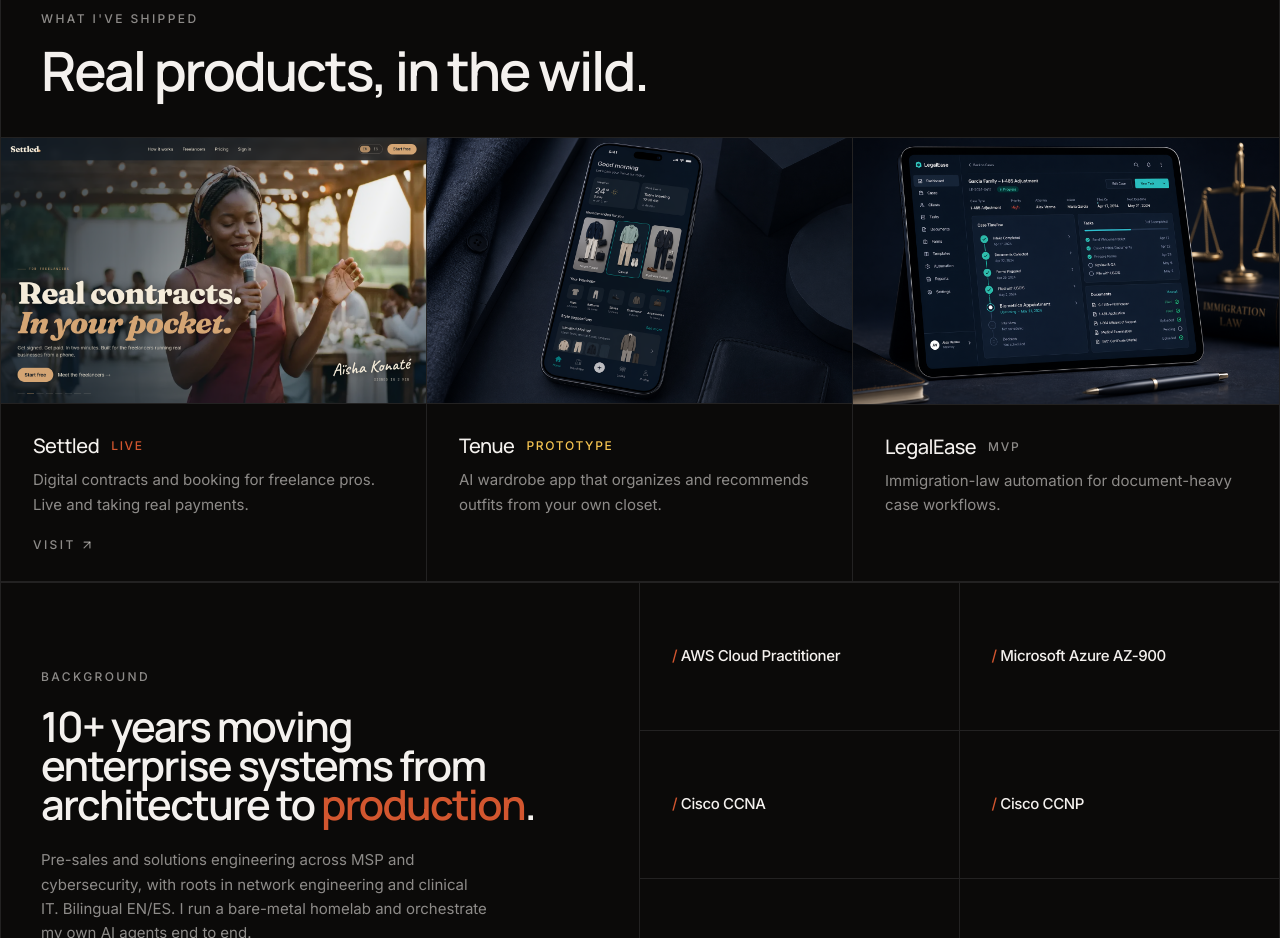
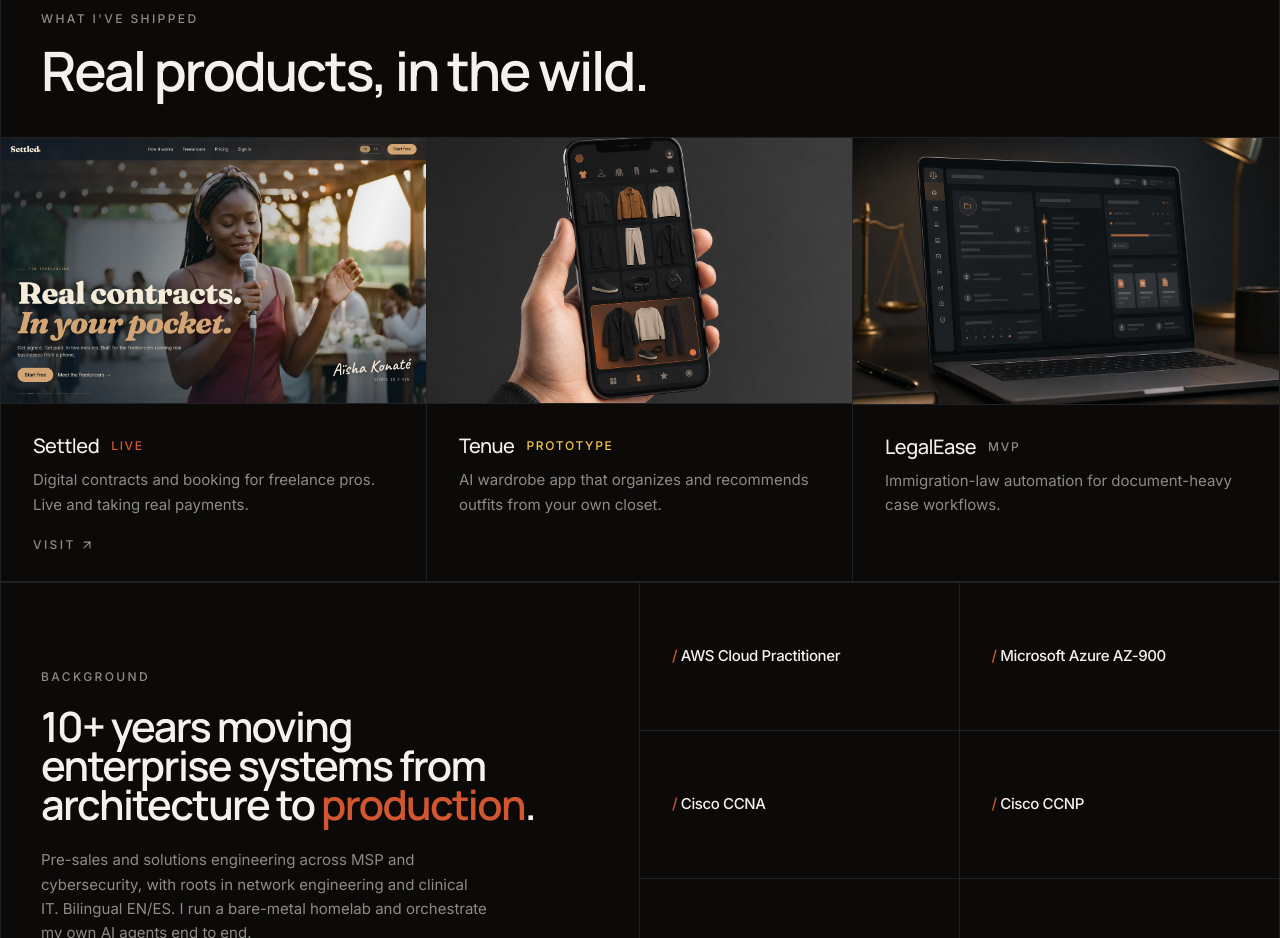
Before and after one commit to rickeyfaneite/rhq-landing, a Next.js app: page / in a window 1280 px wide. Shown: the part 2160-3098 px from the top of the page. Built offline with nearby package versions, Linux system fonts and the light colour scheme.

Commit message:
projects: warm-toned Tenue + LegalEase mockups (gpt-image-2), drop teal clash

```diff
--- a/src/components/projects.tsx
+++ b/src/components/projects.tsx
@@ -15,7 +15,7 @@
     status: "Prototype",
     statusColor: "var(--color-yellow)",
     blurb: "AI wardrobe app that organizes and recommends outfits from your own closet.",
-    img: "/assets/tenue-mockup.png",
+    img: "/assets/tenue-warm.png",
     href: undefined,
   },
   {
@@ -23,7 +23,7 @@
     status: "MVP",
     statusColor: "var(--color-muted)",
     blurb: "Immigration-law automation for document-heavy case workflows.",
-    img: "/assets/legalease-mockup.png",
+    img: "/assets/legalease-warm.png",
     href: undefined,
   },
 ];
```
Also changed, not shown: public/assets/legalease-warm.png (added), public/assets/tenue-warm.png (added).
